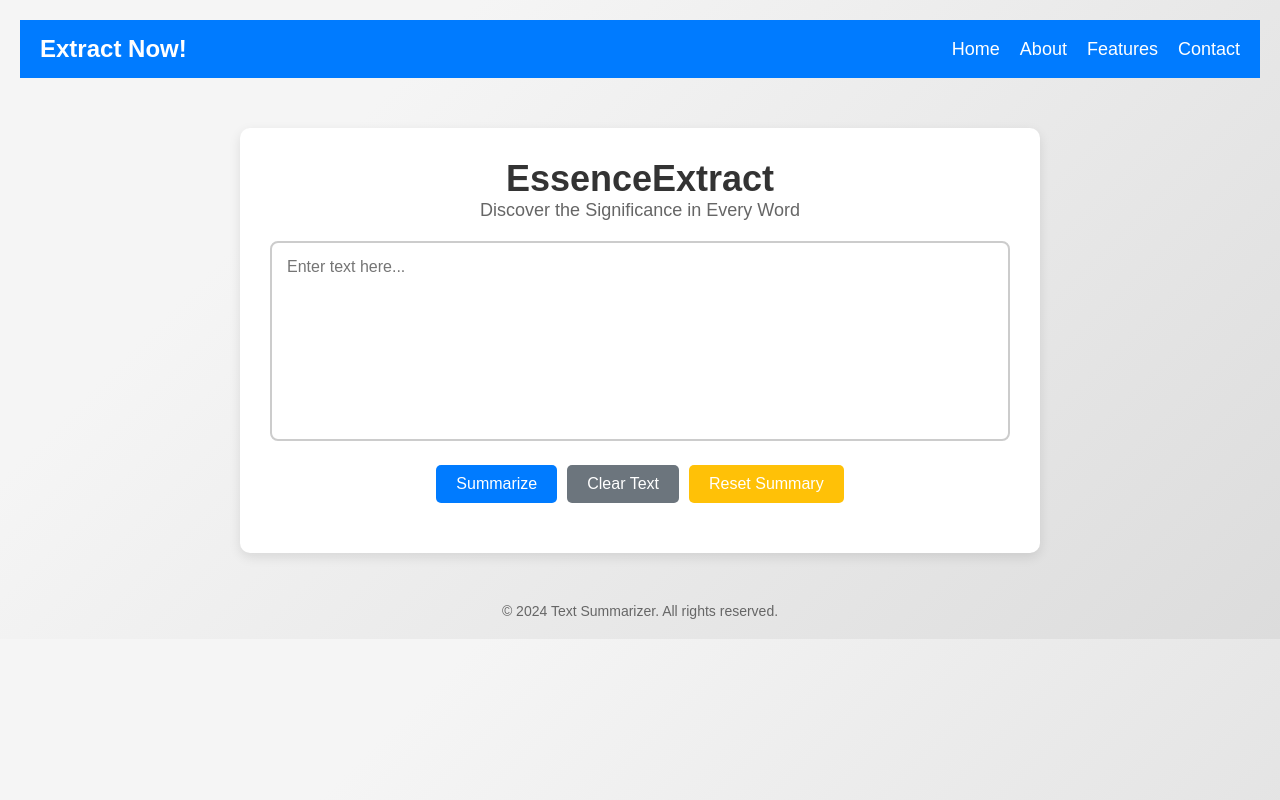
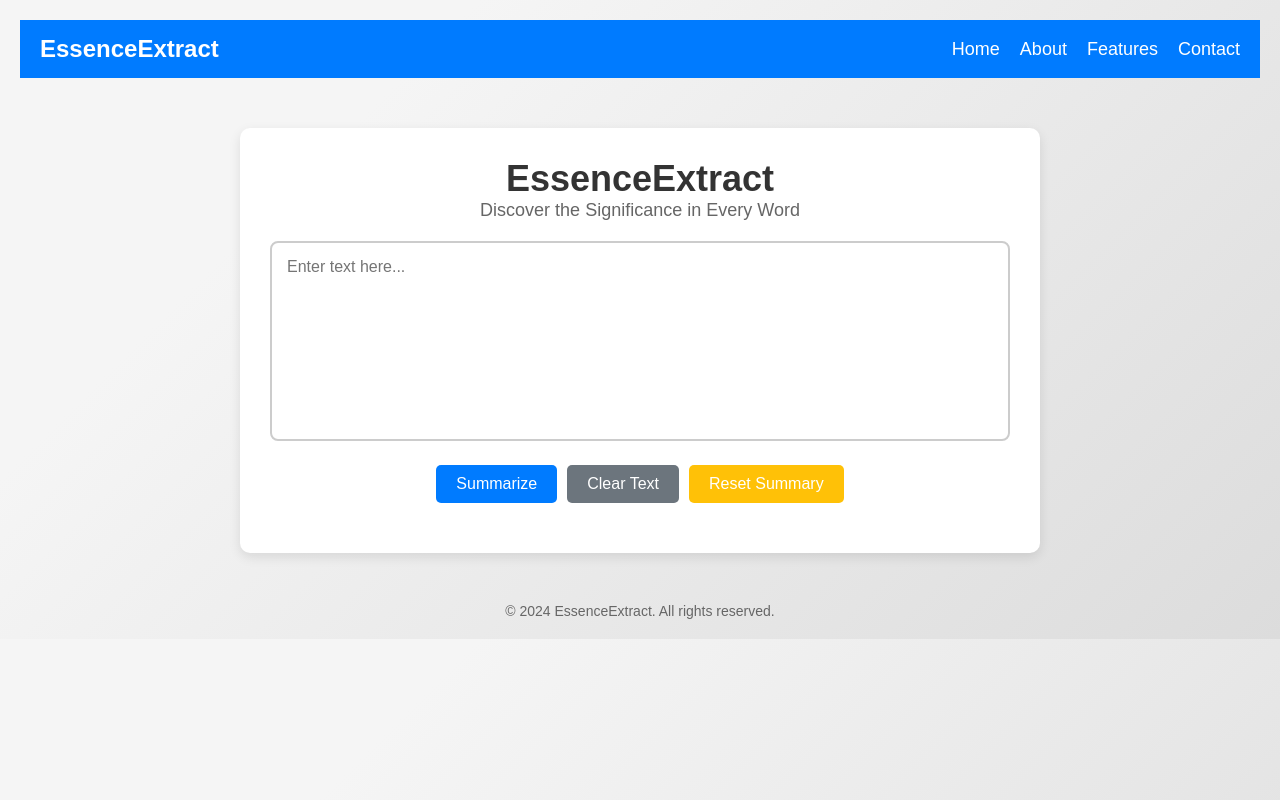
Before and after one commit to Kaushal-04/Contextually-Important-Text-Tracing-Aggregation, a Flask app: page /index in a window 1280 px wide. Run offline with Flask 3, Linux system fonts and the light colour scheme; parts of the project's set-up code (start-up, migrations or seed data) failed here and were passed over.

Commit message:
Update iheading

```diff
--- a/templates/index.html
+++ b/templates/index.html
@@ -12,7 +12,7 @@
 
     <!-- Navigation Bar -->
     <nav class="navbar">
-        <div class="logo">Extract Now!</div>
+        <div class="logo">EssenceExtract</div>
         <ul class="nav-links">
             <li><a href="#">Home</a></li>
             <li><a href="#">About</a></li>
@@ -45,7 +45,7 @@
 
     <!-- Footer -->
     <footer>
-        <p>&copy; 2024 Text Summarizer. All rights reserved.</p>
+        <p>&copy; 2024 EssenceExtract. All rights reserved.</p>
     </footer>
 
     <!-- JavaScript -->
```
